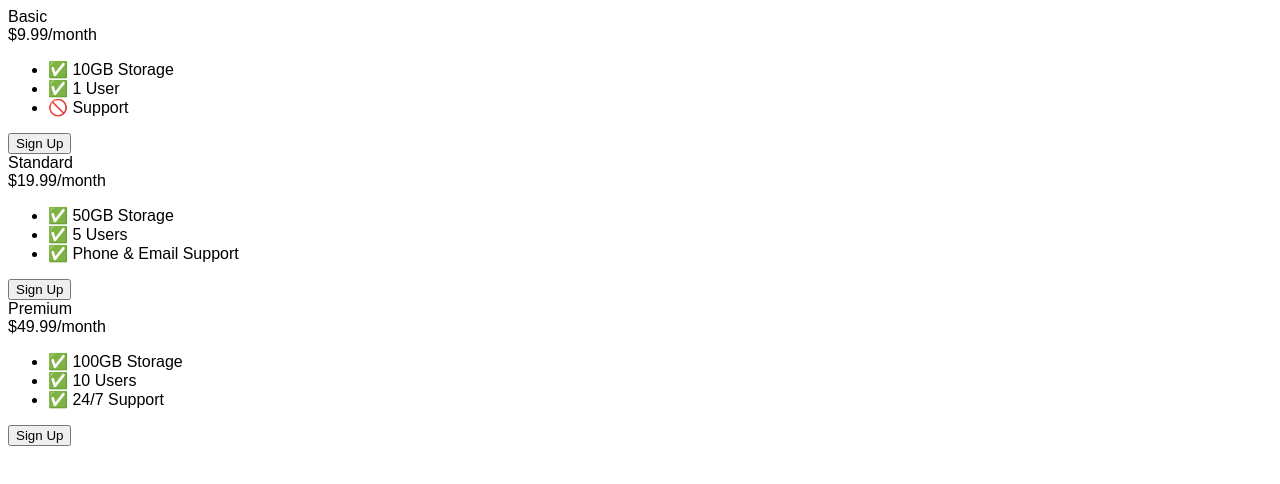
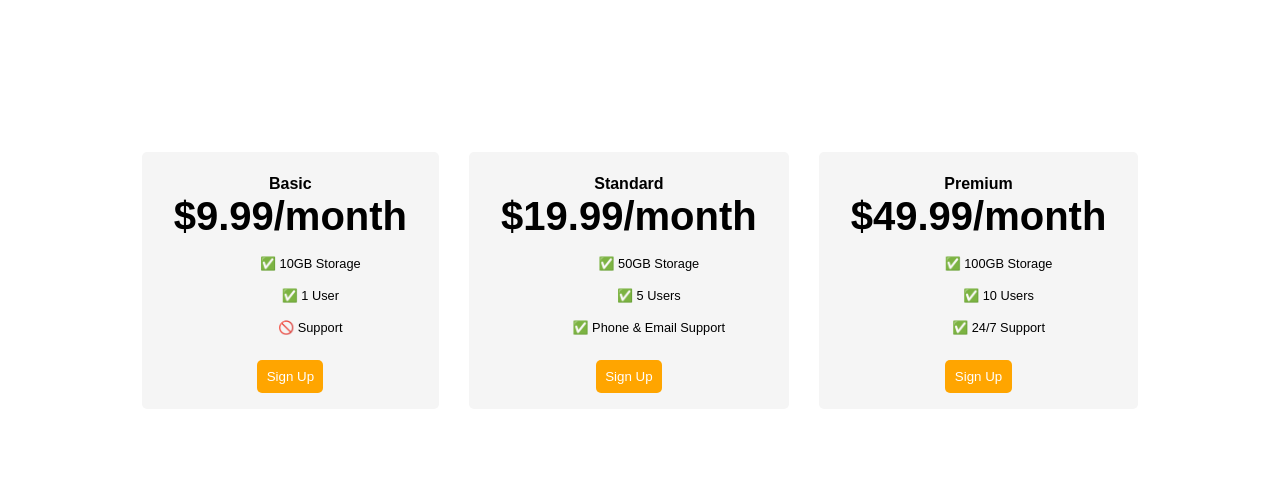
Before and after one commit to bhaveshpadave/web-development-bootcamp, a plain HTML site: page 9.4 Flexbox Pricing Table Project/index.html in a window 1280 px wide. Drawn offline with Linux system fonts and the light colour scheme; a web font is replaced by a local one.

Commit message:
Update solution of 9.4

```diff
--- a/9.4 Flexbox Pricing Table Project/index.html
+++ b/9.4 Flexbox Pricing Table Project/index.html
@@ -10,10 +10,53 @@
     body {
       font-family: 'Sono', sans-serif;
     }
+    .pricing-container{
+        margin: 12%;
+        display: flex;
+        justify-content: center;
+        align-items: center;
+        align-content: center;
+        gap: 30px;
+    }
+
+    .pricing-plan{
+      text-align: center;
+      padding: 1rem 2rem 1rem 2rem;
+      background-color: whitesmoke;
+      border-radius: 5px;
+      line-height: 2rem;
+    }
+
+    .plan-title{
+      font-size: 1em;
+      font-weight: bold;
+    }
+
+    .plan-price{
+      font-size: 2.5em;
+      font-weight: bold;
+    }
+
+    li{
+      font-size: 0.8em;
+      list-style: none;
+    }
+
+    .plan-button{
+      background-color: orange;
+      color: white;
+      border: 0;
+      border-radius: 5px;
+      padding: 0.7em;
+
+    }
 
     /* Hint: What can you do with a media query and flexbox? */
     @media (max-width: 1250px) {
-
+      .pricing-container{
+        flex-direction: column;
+        height: 100%;
+      }
     }
   </style>
 </head>
```
